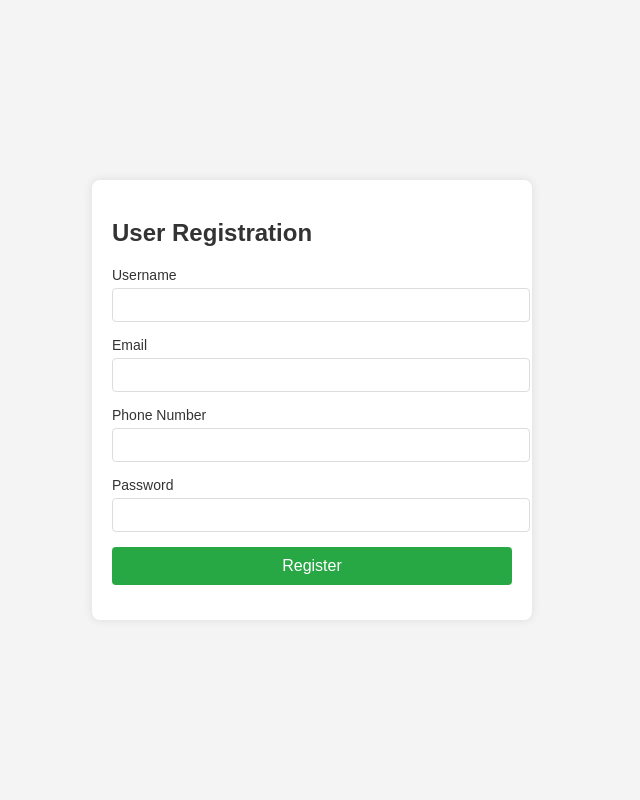
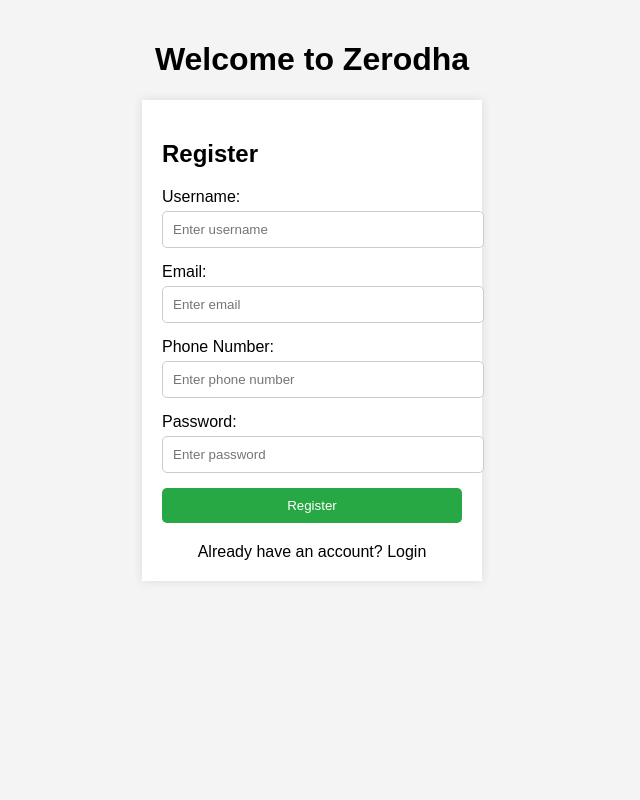
Before and after one commit to siddarthgowda/server_bot, a Flask app: page / in a window 1280 px wide. Shown: the whole page, without its empty margins (328-968 px from the left). Run offline with Flask 3, Linux system fonts and the light colour scheme.

Commit message:
third commit

```diff
--- a/database_code.py
+++ b/database_code.py
@@ -104,9 +104,10 @@ class MongoDB:
 
             result=db.find_one(cond)
             print(result)
+            return result
         except Exception as e:
             print("Exception error as {e}")
-
+            return None
 
     def find(self,cond,collection_type):
         try:
--- a/main.py
+++ b/main.py
@@ -10,7 +10,7 @@ app=Flask(__name__)
 
 redis_data=RedisData()
 
-mongo_connection=MongoDB('mongodb://localhost:27017/','zerodha','user','customer_details','report')
+mongo_connection = MongoDB('mongodb://localhost:27017/', 'zerodha', 'user', 'customer_details', 'report')
 
 
 @app.route("/register", methods=['POST'])
@@ -44,8 +44,7 @@ def register():
         print("errror:Email is already registered")
         return jsonify({'error': 'Email is already registered'})
 
-
-    if mongo_connection.find_one({"username": username},collection_type='user'):
+    elif mongo_connection.find_one({"username": username},collection_type='user'):
         print("errror:Email is already registered")
         return jsonify({'error': 'Username is already taken'})
 
--- a/templates/index.html
+++ b/templates/index.html
@@ -3,125 +3,173 @@
 <head>
     <meta charset="UTF-8">
     <meta name="viewport" content="width=device-width, initial-scale=1.0">
-    <title>User Registration</title>
+    <title>Register and Login</title>
+    <link rel="stylesheet" href="https://cdnjs.cloudflare.com/ajax/libs/font-awesome/5.15.4/css/all.min.css">
     <style>
         body {
             font-family: Arial, sans-serif;
             background-color: #f4f4f4;
-            display: flex;
-            justify-content: center;
-            align-items: center;
-            height: 100vh;
             margin: 0;
+            padding: 20px;
+        }
+        h1 {
+            text-align: center;
         }
         .container {
-            background-color: white;
+            width: 300px;
+            margin: auto;
+            background: white;
             padding: 20px;
-            border-radius: 8px;
             box-shadow: 0 0 10px rgba(0, 0, 0, 0.1);
-            max-width: 400px;
-            width: 100%;
-        }
-        .container h2 {
-            margin-bottom: 20px;
-            font-size: 24px;
-            color: #333;
         }
         .form-group {
             margin-bottom: 15px;
         }
         .form-group label {
             display: block;
-            font-size: 14px;
-            color: #333;
             margin-bottom: 5px;
         }
         .form-group input {
             width: 100%;
-            padding: 8px;
-            font-size: 14px;
-            border: 1px solid #ddd;
-            border-radius: 4px;
+            padding: 10px;
+            border: 1px solid #ccc;
+            border-radius: 5px;
         }
-        .form-group button {
+        .btn {
             width: 100%;
             padding: 10px;
-            font-size: 16px;
             background-color: #28a745;
+            border: none;
             color: white;
-            border: none;
-            border-radius: 4px;
+            border-radius: 5px;
             cursor: pointer;
         }
-        .form-group button:hover {
+        .btn:hover {
             background-color: #218838;
         }
-        .error {
+        .error-message {
             color: red;
-            font-size: 14px;
+            text-align: center;
             margin-top: 10px;
         }
-        .success {
+        .success-message {
             color: green;
-            font-size: 14px;
+            text-align: center;
             margin-top: 10px;
+        }
+        .toggle {
+            text-align: center;
+            margin-top: 20px;
         }
     </style>
 </head>
 <body>
+
+    <h1>Welcome to Zerodha</h1>
+
     <div class="container">
-        <h2>User Registration</h2>
-        <form id="registrationForm">
+        <div id="register-form">
+            <h2>Register</h2>
             <div class="form-group">
-                <label for="username">Username</label>
-                <input type="text" id="username" name="username" required minlength="3">
+                <label for="username">Username:</label>
+                <input type="text" id="username" placeholder="Enter username">
             </div>
             <div class="form-group">
-                <label for="email">Email</label>
-                <input type="email" id="email" name="email" required>
+                <label for="email">Email:</label>
+                <input type="email" id="email" placeholder="Enter email">
             </div>
             <div class="form-group">
-                <label for="phonenumber">Phone Number</label>
-                <input type="text" id="phonenumber" name="phonenumber" required minlength="10" maxlength="10">
+                <label for="phonenumber">Phone Number:</label>
+                <input type="text" id="phonenumber" placeholder="Enter phone number">
             </div>
             <div class="form-group">
-                <label for="password">Password</label>
-                <input type="password" id="password" name="password" required minlength="6">
+                <label for="password">Password:</label>
+                <input type="password" id="password" placeholder="Enter password">
+            </div>
+            <button class="btn" onclick="register()">Register</button>
+            <div class="error-message" id="register-error"></div>
+            <div class="success-message" id="register-success"></div>
+        </div>
+
+        <div id="login-form" style="display:none;">
+            <h2>Login</h2>
+            <div class="form-group">
+                <label for="login-username">Username:</label>
+                <input type="text" id="login-username" placeholder="Enter username">
             </div>
             <div class="form-group">
-                <button type="button" onclick="registerUser()">Register</button>
+                <label for="login-password">Password:</label>
+                <input type="password" id="login-password" placeholder="Enter password">
             </div>
-            <div id="message" class="error"></div>
-        </form>
+            <button class="btn" onclick="login()">Login</button>
+            <div class="error-message" id="login-error"></div>
+            <div class="success-message" id="login-success"></div>
+        </div>
+
+        <div class="toggle">
+            <span id="toggle-text" onclick="toggleForms()" style="cursor:pointer;">Already have an account? Login</span>
+        </div>
     </div>
 
     <script>
-        async function registerUser() {
-            const username = document.getElementById("username").value;
-            const email = document.getElementById("email").value;
-            const phonenumber = document.getElementById("phonenumber").value;
-            const password = document.getElementById("password").value;
+        async function register() {
+            const username = document.getElementById('username').value;
+            const email = document.getElementById('email').value;
+            const phonenumber = document.getElementById('phonenumber').value;
+            const password = document.getElementById('password').value;
 
-            const response = await fetch("/register", {
-                method: "POST",
+            const response = await fetch('/register', {
+                method: 'POST',
                 headers: {
-                    "Content-Type": "application/json"
+                    'Content-Type': 'application/json',
                 },
-                body: JSON.stringify({ username, email, phonenumber, password })
+                body: JSON.stringify({ username, email, phonenumber, password }),
             });
 
-            const message = document.getElementById("message");
-            if (response.ok) {
-                message.classList.remove("error");
-                message.classList.add("success");
-                message.textContent = "User registered successfully!";
+            const result = await response.json();
+            document.getElementById('register-error').innerText = result.error || '';
+            document.getElementById('register-success').innerText = result.message || '';
+        }
+
+        async function login() {
+            const username = document.getElementById('login-username').value;
+            const password = document.getElementById('login-password').value;
+
+            const response = await fetch('/login', {
+                method: 'POST',
+                headers: {
+                    'Content-Type': 'application/json',
+                },
+                body: JSON.stringify({ username, password }),
+            });
+
+            const result = await response.json();
+            document.getElementById('login-error').innerText = result.message || '';
+            document.getElementById('login-success').innerText = result.success || '';
+        }
+
+        function toggleForms() {
+            const registerForm = document.getElementById('register-form');
+            const loginForm = document.getElementById('login-form');
+            const toggleText = document.getElementById('toggle-text');
+
+            if (registerForm.style.display === 'none') {
+                registerForm.style.display = 'block';
+                loginForm.style.display = 'none';
+                toggleText.innerText = 'Already have an account? Login';
             } else {
-                const data = await response.json();
-                message.classList.remove("success");
-                message.classList.add("error");
-                message.textContent = data.error || "An error occurred.";
+                registerForm.style.display = 'none';
+                loginForm.style.display = 'block';
+                toggleText.innerText = 'Don\'t have an account? Register';
             }
+
+            // Clear any messages
+            document.getElementById('register-error').innerText = '';
+            document.getElementById('register-success').innerText = '';
+            document.getElementById('login-error').innerText = '';
+            document.getElementById('login-success').innerText = '';
         }
     </script>
+
 </body>
 </html>
```
